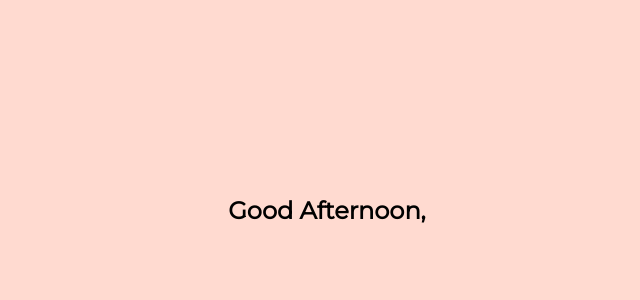
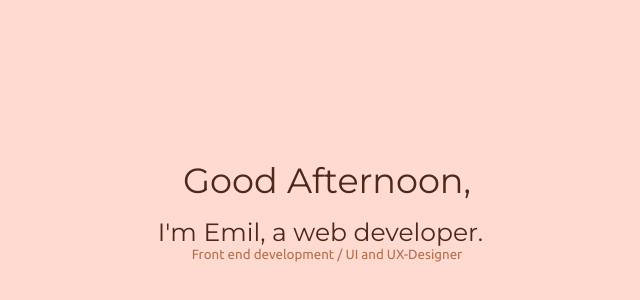
Before and after one commit to Mumis/emil-portfolio-vue, a Vue app: page / in a window 1280 px wide. Shown: the part 190-490 px from the top of the page, without its empty margins (313-953 px from the left). Built offline with nearby package versions, Linux system fonts and the light colour scheme.

Commit message:
add greeting and typing message

```diff
--- a/public/index.html
+++ b/public/index.html
@@ -5,10 +5,7 @@
     <meta http-equiv="X-UA-Compatible" content="IE=edge">
     <meta name="viewport" content="width=device-width,initial-scale=1.0">
     <link rel="icon" href="<%= BASE_URL %>favicon.ico">
-    <link href="https://fonts.googleapis.com/css?family=Montserrat&display=swap" rel="stylesheet">
-    <title>Emil Wertwein's portfolio</title>
-  </head>
-  <body>
+    <link href="https://fonts.googleapis.com/css?family=Montserrat|Ubuntu:300,400&display=swap" rel="stylesheet">  <body>
     <noscript>
       <strong>We're sorry but this website doesn't work properly without JavaScript enabled. Please enable it to continue.</strong>
     </noscript>
--- a/src/App.vue
+++ b/src/App.vue
@@ -17,12 +17,31 @@ export default {
 
 <style>
   * {
-    font-family: 'Montserrat', sans-serif;
+    font-family: 'Ubuntu', sans-serif;
   }
   body {
     margin: 0;
   }
-  h1, h2, h3, p, small {
+  h1,h2,h3,h4 {
+    color: rgb(74, 42, 24);
+    font-weight: normal;
     margin: 0;
+    font-family: 'Montserrat', sans-serif;
+    font-weight: lighter;
+  }
+  h1 {
+    font-size: 45px;
+  }
+  h2 {
+    font-size: 35px;
+  }
+  h3 {
+    font-size: 30px;
+  }
+  h4 {
+    font-size: 25px;
+  }
+  p,small {
+    color: rgb(178, 112, 78);
   }
 </style>
--- a/src/components/Home.vue
+++ b/src/components/Home.vue
@@ -1,6 +1,11 @@
 <template>
 	<section>
-		<h2> {{this.message}}</h2>
+		<h2> {{this.greeting}}</h2>
+		<h4> {{this.introMessageTyped}} <span>|</span> </h4>
+		<small> Front end development / UI and UX-Designer </small>
+		<div class="mouse">
+			<span> </span>
+		</div>
 	</section>
 </template>
 
@@ -9,7 +14,7 @@ export default {
 	name: 'Home',
 	data: function() {
 		return {
-			messageRandom: [
+			greetingList: [
 				{ id: 1, text: "Hello," },
 				{ id: 2, text: "Hello there," },
 				{ id: 3, text: "Howdy!" },
@@ -18,13 +23,14 @@ export default {
 				{ id: 6, text: "Aloha!" },
 				{ id: 7, text: "Greetings!" },
 			],
-			messagePerHour: {
+			greetingHourly: {
 				morning: "Good Morning,",
 				afternoon: "Good Afternoon,",
 				evening: "Good Evening,"
-			}
-			,
-			message: "",
+			},
+			greeting: "",
+			introMessage: "I'm Emil, a web developer.",
+			introMessageTyped: "",
 		}
 	},
 	methods: {
@@ -33,41 +39,71 @@ export default {
 			const hour = now.getHours();
 			if (hour < 12) {
 				if (Math.random() * 3 < 2) {
-					this.message = this.messagePerHour.morning;
+					this.greeting = this.greetingHourly.morning;
 				}
 				else {
-					this.message = this.messageRandom[Math.round(Math.random() * this.messageRandom.length - 1)].text;
+					this.greeting = this.greetingList[Math.round(Math.random() * this.greetingList.length - 1)].text;
 				}
 			}
 			else if (hour >= 12 && hour <= 17) {
 				if (Math.random() * 3 < 2) {
-					this.message = this.messagePerHour.afternoon;
+					this.greeting = this.greetingHourly.afternoon;
 				}
 				else {
-					this.message = this.messageRandom[Math.round(Math.random() * this.messageRandom.length - 1)].text;
+					this.greeting = this.greetingList[Math.round(Math.random() * this.greetingList.length - 1)].text;
 				}
 			} else {
 				if (Math.random() * 3 < 2) {
-					this.message = this.messagePerHour.evening;
+					this.greeting = this.greetingHourly.evening;
 				}
 				else {
-					this.message = this.messageRandom[Math.round(Math.random() * this.messageRandom.length - 1)].text;
+					this.greeting = this.greetingList[Math.round(Math.random() * this.greetingList.length - 1)].text;
 				}
 			}
 		},
+		startTypeIntro: function() {
+			for (let i in this.introMessage) {
+					setTimeout(() => {
+							this.introMessageTyped = this.introMessageTyped + this.introMessage[i];
+					}, 130*i);
+			}
+		}
 	},
 	created() {
 		this.chooseMessage();
+		this.startTypeIntro();
 	},
 }
 </script>
 
-<style>
+<style scoped>
+	@keyframes blink {
+    0% { opacity: 1; }
+    49% { opacity: 1; }
+    50% { opacity: 0; }
+    100% { opacity: 0; }
+	}
+
+	span {
+		animation: blink;
+		animation-duration: 0.9s;
+    animation-iteration-count: infinite;
+    animation-timing-function: linear;
+    animation-delay: 2.7s;
+	}
+
 	section {
 		display: flex;
+		flex-direction: column;
 		justify-content: center;
 		align-items: center;
+		text-align: center;
 		height: 100vh;
+		padding: 0 4px;
 		background-color: rgb(255, 218, 208);
 	}
+
+	h2 {
+		margin-bottom: 15px;
+	}
 </style>
```
